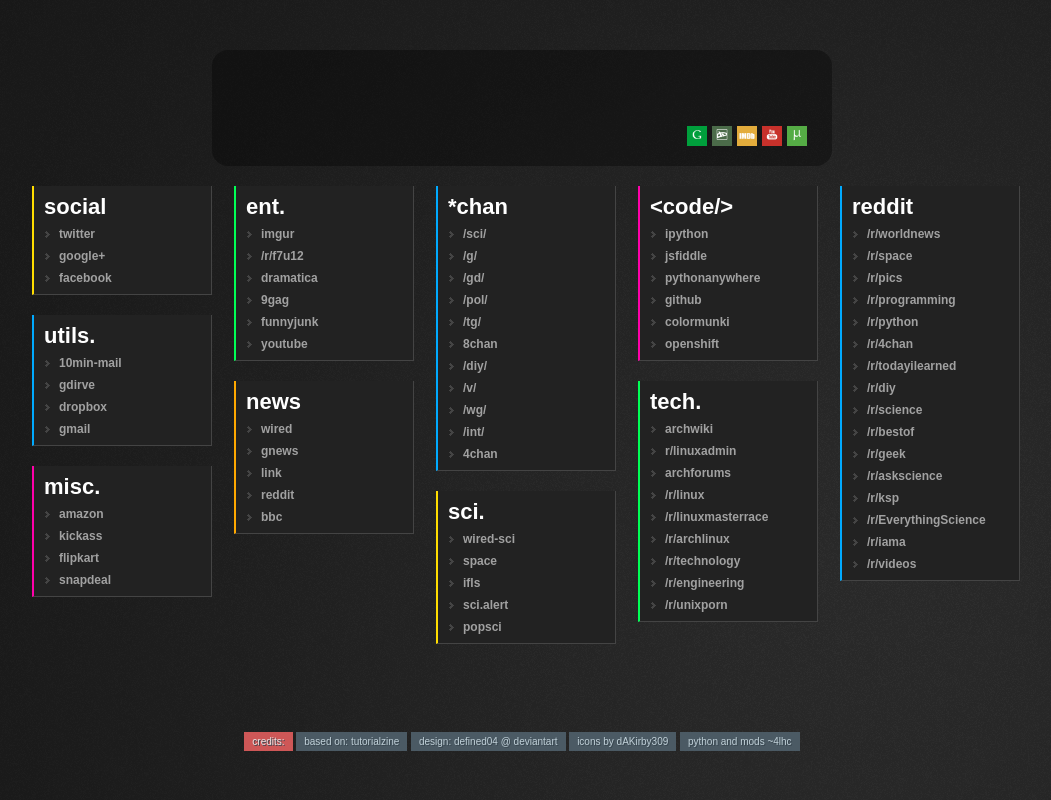
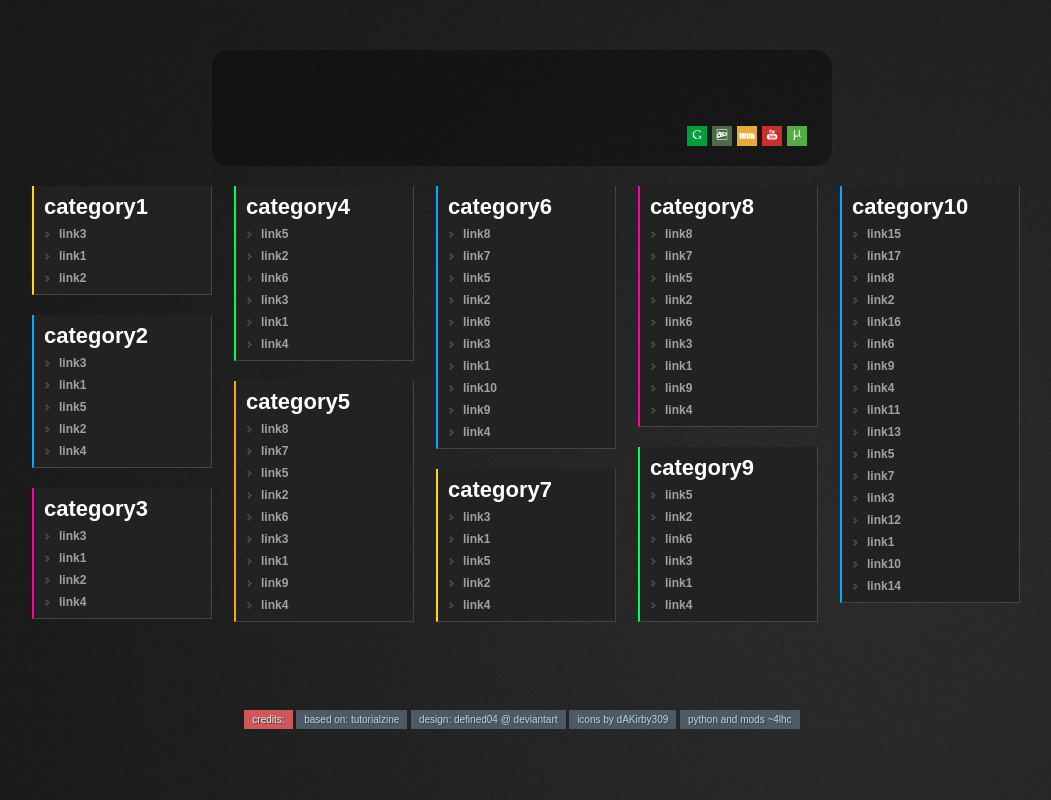
Before and after one commit to 4lhc/startpage.py, a plain HTML site: page index.html in a window 1280 px wide. Shown: the whole page, without its empty margins (118-1169 px from the left). Drawn offline with nearby package versions, Linux system fonts and the light colour scheme.

Commit message:
generated

```diff
--- a/index.html
+++ b/index.html
@@ -43,122 +43,127 @@
 <section id="categoryhold" class="body">
 
    <div id="category1">
-      <h3>social</h3>
+      <h3>category1</h3>
          <ul>
-            <li><a  href="https://twitter.com/">twitter</a></li>
-            <li><a  href="https://plus.google.com/">google+</a></li>
-            <li><a  href="https://www.facebook.com/">facebook</a></li>
+            <li><a  href="#">link3</a></li>
+            <li><a  href="#">link1</a></li>
+            <li><a  href="#">link2</a></li>
          </ul>
     </div>
    <div id="category2">
-      <h3>utils.</h3>
+      <h3>category2</h3>
          <ul>
-            <li><a  href="https://10minutemail.net/">10min-mail</a></li>
-            <li><a  href="https://drive.google.com">gdirve</a></li>
-            <li><a  href="https://www.dropbox.com/">dropbox</a></li>
-            <li><a  href="https://mail.google.com">gmail</a></li>
+            <li><a  href="#">link3</a></li>
+            <li><a  href="#">link1</a></li>
+            <li><a  href="#">link5</a></li>
+            <li><a  href="#">link2</a></li>
+            <li><a  href="#">link4</a></li>
          </ul>
     </div>
    <div id="category3">
-      <h3>misc.</h3>
+      <h3>category3</h3>
          <ul>
-            <li><a  href="https://www.amazon.in/">amazon</a></li>
-            <li><a  href="http://kickass.to/">kickass</a></li>
-            <li><a  href="https://www.flipkart.com/">flipkart</a></li>
-            <li><a  href="https://www.snapdeal.com/">snapdeal</a></li>
+            <li><a  href="#">link3</a></li>
+            <li><a  href="#">link1</a></li>
+            <li><a  href="#">link2</a></li>
+            <li><a  href="#">link4</a></li>
          </ul>
     </div>
    <div id="category4">
-      <h3>ent.</h3>
+      <h3>category4</h3>
          <ul>
-            <li><a  href="http://imgur.com">imgur</a></li>
-            <li><a  href="https://www.reddit.com/r/fffffffuuuuuuuuuuuu/">/r/f7u12</a></li>
-            <li><a  href="https://encyclopediadramatica.se/">dramatica</a></li>
-            <li><a  href="https://9gag.com/hot">9gag</a></li>
-            <li><a  href="http://funnyjunk.com/">funnyjunk</a></li>
-            <li><a  href="https://youtube.com/">youtube</a></li>
+            <li><a  href="#">link5</a></li>
+            <li><a  href="#">link2</a></li>
+            <li><a  href="#">link6</a></li>
+            <li><a  href="#">link3</a></li>
+            <li><a  href="#">link1</a></li>
+            <li><a  href="#">link4</a></li>
          </ul>
     </div>
    <div id="category5">
-      <h3>news</h3>
+      <h3>category5</h3>
          <ul>
-            <li><a  href="http://www.wired.com">wired</a></li>
-            <li><a  href="http://news.google.com">gnews</a></li>
-            <li><a  href="#">link</a></li>
-            <li><a  href="https://reddit.com">reddit</a></li>
-            <li><a  href="http://www.bbc.com/">bbc</a></li>
+            <li><a  href="#">link8</a></li>
+            <li><a  href="#">link7</a></li>
+            <li><a  href="#">link5</a></li>
+            <li><a  href="#">link2</a></li>
+            <li><a  href="#">link6</a></li>
+            <li><a  href="#">link3</a></li>
+            <li><a  href="#">link1</a></li>
+            <li><a  href="#">link9</a></li>
+            <li><a  href="#">link4</a></li>
          </ul>
     </div>
    <div id="category6">
-      <h3>*chan</h3>
+      <h3>category6</h3>
          <ul>
-            <li><a  href="http://www.4chan.org/sci/">/sci/</a></li>
-            <li><a  href="http://www.4chan.org/g/">/g/</a></li>
-            <li><a  href="http://www.4chan.org/gd/">/gd/</a></li>
-            <li><a  href="http://www.4chan.org/pol/">/pol/</a></li>
-            <li><a  href="http://boards.4chan.org/tg/">/tg/</a></li>
-            <li><a  href="http://8chan.co/">8chan</a></li>
-            <li><a  href="http://boards.4chan.org/diy/">/diy/</a></li>
-            <li><a  href="http://www.4chan.org/v/">/v/</a></li>
-            <li><a  href="http://www.4chan.org/wg/">/wg/</a></li>
-            <li><a  href="http://www.4chan.org/int/">/int/</a></li>
-            <li><a  href="http://www.4chan.org/">4chan</a></li>
+            <li><a  href="#">link8</a></li>
+            <li><a  href="#">link7</a></li>
+            <li><a  href="#">link5</a></li>
+            <li><a  href="#">link2</a></li>
+            <li><a  href="#">link6</a></li>
+            <li><a  href="#">link3</a></li>
+            <li><a  href="#">link1</a></li>
+            <li><a  href="#">link10</a></li>
+            <li><a  href="#">link9</a></li>
+            <li><a  href="#">link4</a></li>
          </ul>
     </div>
    <div id="category7">
-      <h3>sci.</h3>
+      <h3>category7</h3>
          <ul>
-            <li><a  href="http://www.wired.com/science">wired-sci</a></li>
-            <li><a  href="http://www.space.com/">space</a></li>
-            <li><a  href="http://www.iflscience.com/">ifls</a></li>
-            <li><a  href="http://sciencealert.com.au/">sci.alert</a></li>
-            <li><a  href="http://www.popsci.com/">popsci</a></li>
+            <li><a  href="#">link3</a></li>
+            <li><a  href="#">link1</a></li>
+            <li><a  href="#">link5</a></li>
+            <li><a  href="#">link2</a></li>
+            <li><a  href="#">link4</a></li>
          </ul>
     </div>
    <div id="category8">
-      <h3>&lt;code/&gt;</h3>
+      <h3>category8</h3>
          <ul>
-            <li><a  href="http://localhost:8888/notebooks/">ipython</a></li>
-            <li><a  href="http://jsfiddle.net/">jsfiddle</a></li>
-            <li><a  href="https://www.pythonanywhere.com/">pythonanywhere</a></li>
-            <li><a  href="https://github.com/">github</a></li>
-            <li><a  href="http://www.colormunki.com/munsell">colormunki</a></li>
-            <li><a  href="https://www.openshift.com/products/online">openshift</a></li>
+            <li><a  href="#">link8</a></li>
+            <li><a  href="#">link7</a></li>
+            <li><a  href="#">link5</a></li>
+            <li><a  href="#">link2</a></li>
+            <li><a  href="#">link6</a></li>
+            <li><a  href="#">link3</a></li>
+            <li><a  href="#">link1</a></li>
+            <li><a  href="#">link9</a></li>
+            <li><a  href="#">link4</a></li>
          </ul>
     </div>
    <div id="category9">
-      <h3>tech.</h3>
+      <h3>category9</h3>
          <ul>
-            <li><a  href="https://wiki.archlinux.org/">archwiki</a></li>
-            <li><a  href="https://www.reddit.com/r/linuxadmin/">r/linuxadmin</a></li>
-            <li><a  href="https://bbs.archlinux.org/">archforums</a></li>
-            <li><a  href="https://www.reddit.com/r/linux/">/r/linux</a></li>
-            <li><a  href="https://www.reddit.com/r/linuxmasterrace">/r/linuxmasterrace</a></li>
-            <li><a  href="http://www.reddit.com/r/archlinux">/r/archlinux</a></li>
-            <li><a  href="http://www.reddit.com/r/technology">/r/technology</a></li>
-            <li><a  href="http://www.reddit.com/r/engineering">/r/engineering</a></li>
-            <li><a  href="https://www.reddit.com/r/unixporn/">/r/unixporn</a></li>
+            <li><a  href="#">link5</a></li>
+            <li><a  href="#">link2</a></li>
+            <li><a  href="#">link6</a></li>
+            <li><a  href="#">link3</a></li>
+            <li><a  href="#">link1</a></li>
+            <li><a  href="#">link4</a></li>
          </ul>
     </div>
    <div id="category10">
-      <h3>reddit</h3>
+      <h3>category10</h3>
          <ul>
-            <li><a  href="https://www.reddit.com/r/worldnews">/r/worldnews</a></li>
-            <li><a  href="http://www.reddit.com/r/space">/r/space</a></li>
-            <li><a  href="http://www.reddit.com/r/pics">/r/pics</a></li>
-            <li><a  href="http://www.reddit.com/r/programming">/r/programming</a></li>
-            <li><a  href="https://www.reddit.com/r/Python/">/r/python</a></li>
-            <li><a  href="https://www.reddit.com/r/4chan/">/r/4chan</a></li>
-            <li><a  href="http://www.reddit.com/r/todayilearned/">/r/todayilearned</a></li>
-            <li><a  href="http://www.reddit.com/r/diy">/r/diy</a></li>
-            <li><a  href="https://www.reddit.com/r/science/">/r/science</a></li>
-            <li><a  href="http://www.reddit.com/r/bestof">/r/bestof</a></li>
-            <li><a  href="http://www.reddit.com/r/geek">/r/geek</a></li>
-            <li><a  href="http://www.reddit.com/r/askscience">/r/askscience</a></li>
-            <li><a  href="https://www.reddit.com/r/KerbalSpaceProgram/">/r/ksp</a></li>
-            <li><a  href="http://www.reddit.com/r/EverythingScience">/r/EverythingScience</a></li>
-            <li><a  href="http://www.reddit.com/r/iama">/r/iama</a></li>
-            <li><a  href="https://www.reddit.com/r/videos/">/r/videos</a></li>
+            <li><a  href="#">link15</a></li>
+            <li><a  href="#">link17</a></li>
+            <li><a  href="#">link8</a></li>
+            <li><a  href="#">link2</a></li>
+            <li><a  href="#">link16</a></li>
+            <li><a  href="#">link6</a></li>
+            <li><a  href="#">link9</a></li>
+            <li><a  href="#">link4</a></li>
+            <li><a  href="#">link11</a></li>
+            <li><a  href="#">link13</a></li>
+            <li><a  href="#">link5</a></li>
+            <li><a  href="#">link7</a></li>
+            <li><a  href="#">link3</a></li>
+            <li><a  href="#">link12</a></li>
+            <li><a  href="#">link1</a></li>
+            <li><a  href="#">link10</a></li>
+            <li><a  href="#">link14</a></li>
          </ul>
     </div>
 
```
